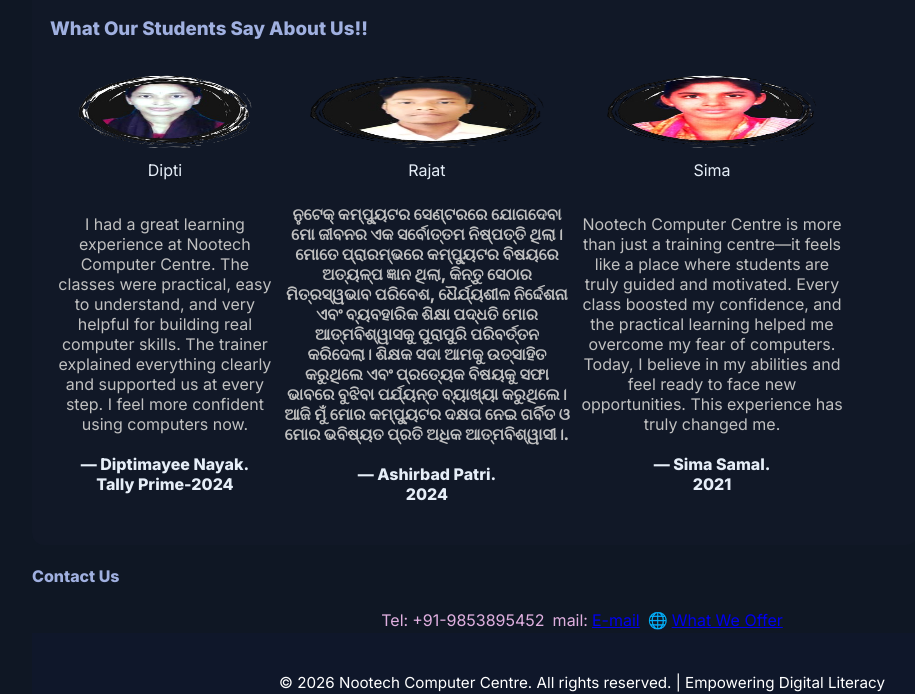
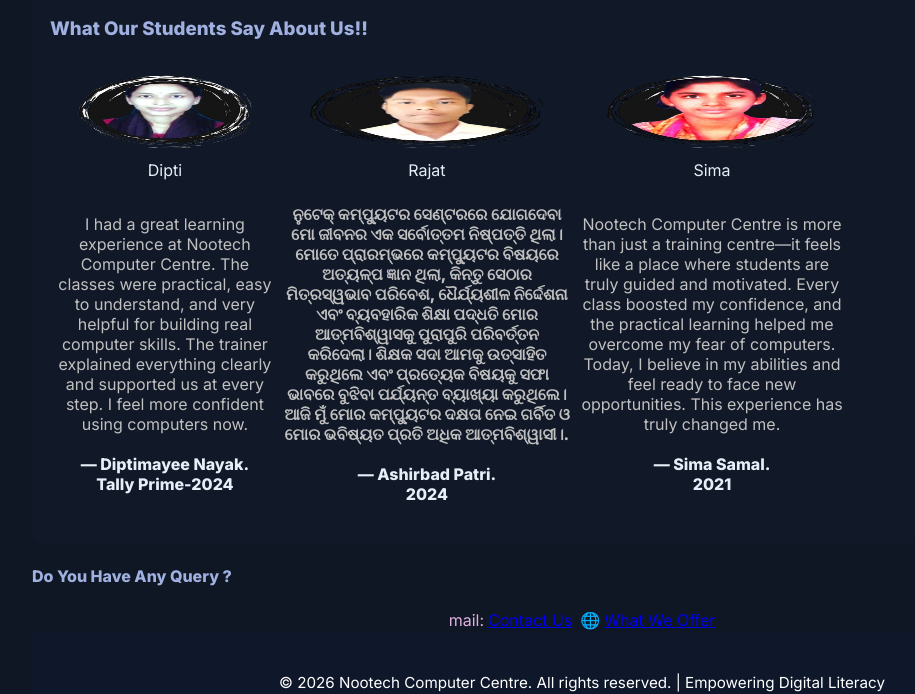
Before and after one commit to nootechcomputercentre/main-site, a plain HTML site: page index.html in a window 1280 px wide. Shown: the part 1599-2293 px from the top of the page, without its empty margins (58-973 px from the left). Drawn offline with Linux system fonts and the light colour scheme; a script that the page names is missing.

Commit message:
Update index.html

```diff
--- a/index.html
+++ b/index.html
@@ -485,15 +485,12 @@ Learn → Practice → Apply → Succeed</br>
     </main>
 <!Footer Starting>
     <footer>
-	<h4><font color="navyblue">Contact Us</font> </h4>
+	<h4><font color="navyblue">Do You Have Any Query ?</font> </h4>
 	<table style="margin: 0 auto;" >
 	<tr>
-	<td><font color="neonblue">Tel:</font></td>
-	<td><font color="neonblue">+91-9853895452</font></td>
-	<td> </td>
 	<td><font color="neonblue">mail:</font></td>
-	<td><font color="neonblue"><a href="mailto:nootechcomputercentre@gmail.com?subject=Enquiry%20from%20Website&body=Hello%20Nootech%20Computer%20Centre,%0A%0AI%20would%20like%20to%20know%20more%20about%20your%20courses." target="_blank">
-    E-mail
+	<td><font color="neonblue"><a href="https://main-sites.github.io/Enquiry/" target="_blank">
+    Contact Us
 </a></font></td>
 	<td> </td>
 	<td>🌐</td>
```
